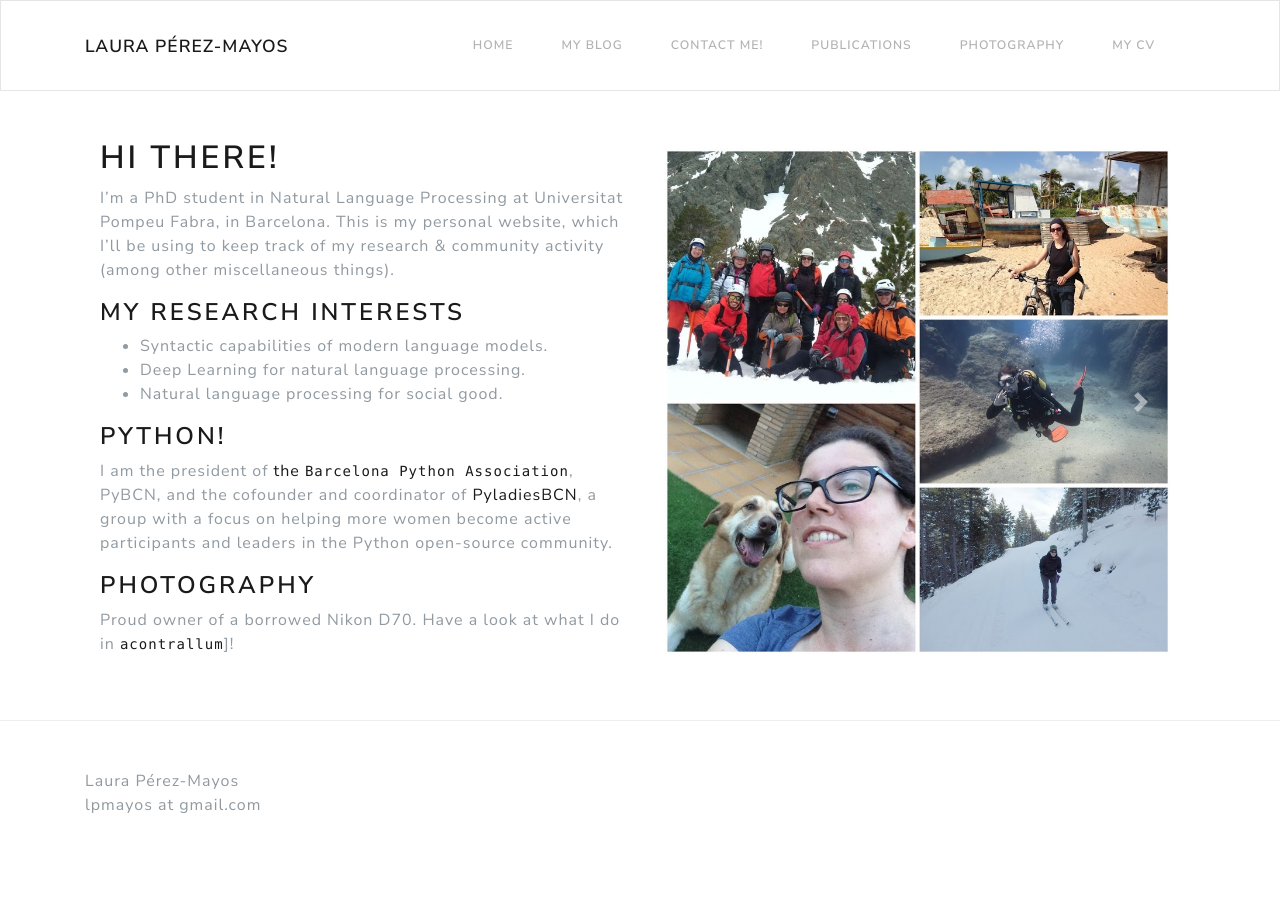
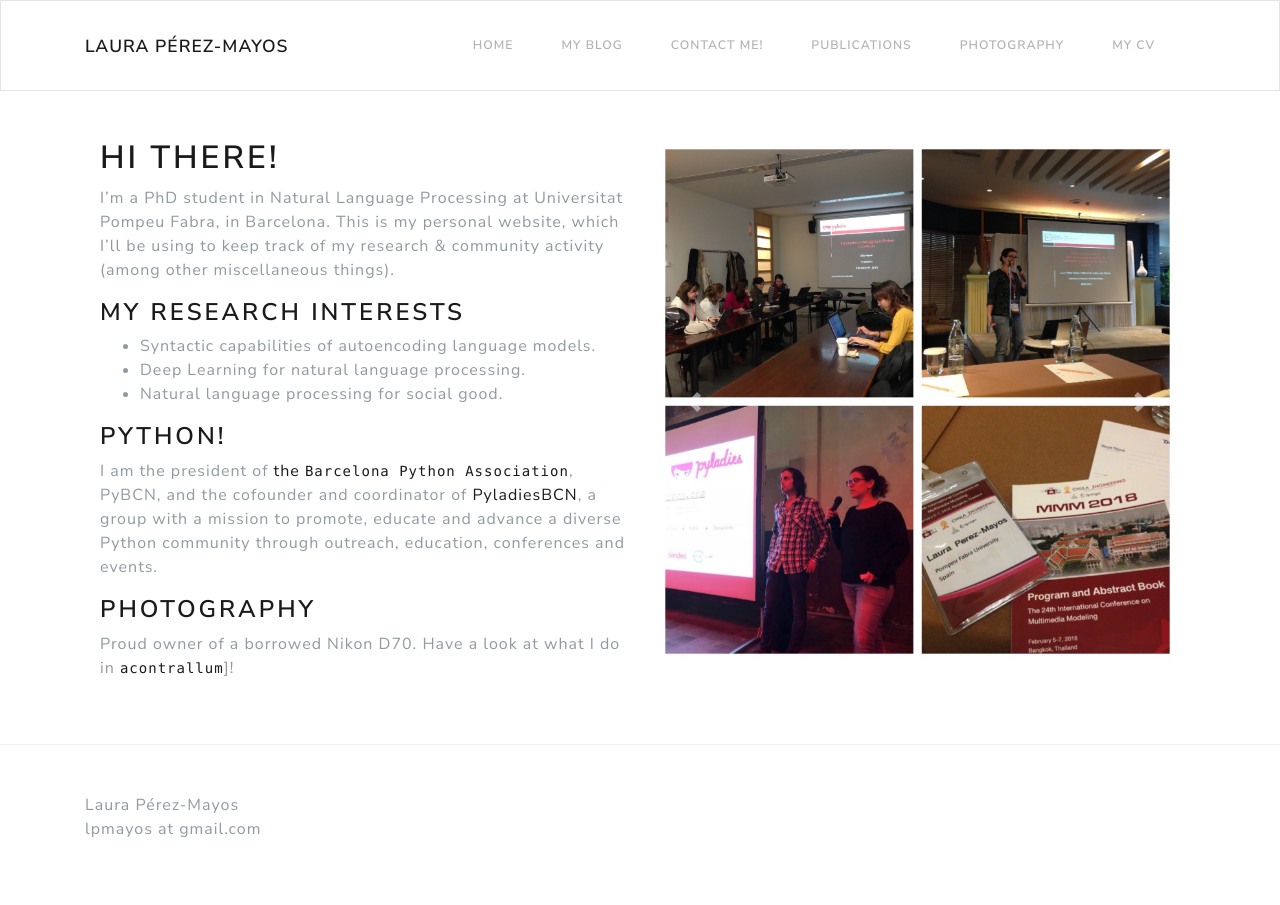
Before and after one commit to lpmayos/lpmayos.github.io, a Jekyll site: the page built from index.md, in a window 1280 px wide. Built offline with Jekyll 4.4.1, drawn with Linux system fonts in a browser that asks for light colours.

Commit message:
Update cv and research interests.

```diff
--- a/index.md
+++ b/index.md
@@ -2,8 +2,8 @@
 layout: home_carousel2
 title: Hi there!
 images:
+  - images/image3.jpg
   - images/image1.jpg
-  - images/image3.jpg
   - images/image2.jpg
 ---
 
@@ -13,14 +13,14 @@ I'm a PhD student in Natural Language Processing at Universitat Pompeu Fabra, in
 
 ### My research interests
 
-* Syntactic capabilities of modern language models.
+* Syntactic capabilities of autoencoding language models.
 * Deep Learning for natural language processing.
 * Natural language processing for social good.
 
 
 ### Python!
 
-I am the president of [the `Barcelona Python Association`](http://pybcn.org/), PyBCN, and the cofounder and coordinator of [PyladiesBCN](http://pybcn.org/pyladies-bcn/), a group with a focus on helping more women become active participants and leaders in the Python open-source community.
+I am the president of [the `Barcelona Python Association`](http://pybcn.org/), PyBCN, and the cofounder and coordinator of [PyladiesBCN](http://pybcn.org/pyladies-bcn/), a group with a mission to promote, educate and advance a diverse Python community through outreach, education, conferences and events.
 
 
 ### Photography
```
Also changed, not shown: 1 other file.
